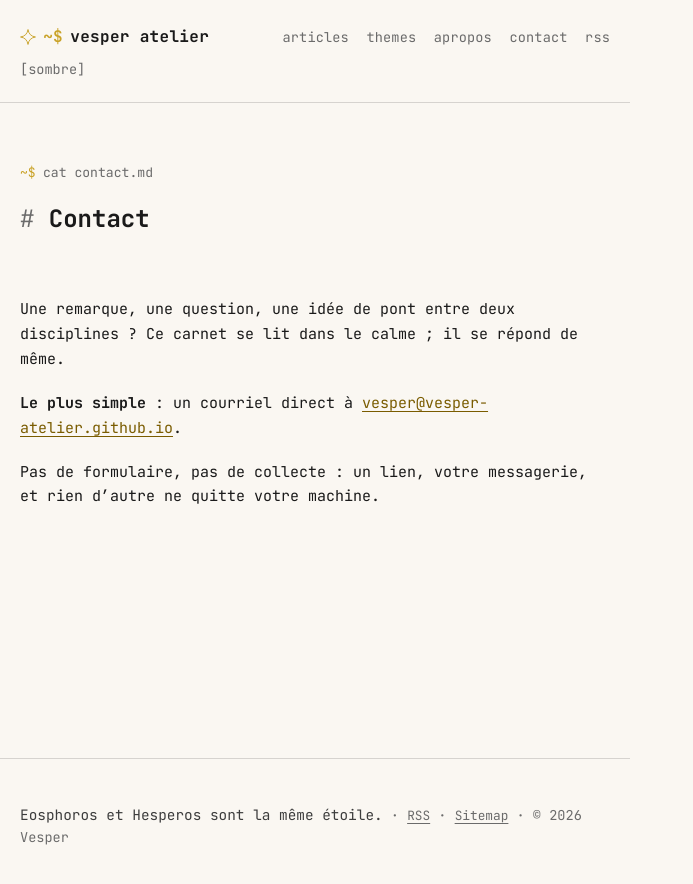
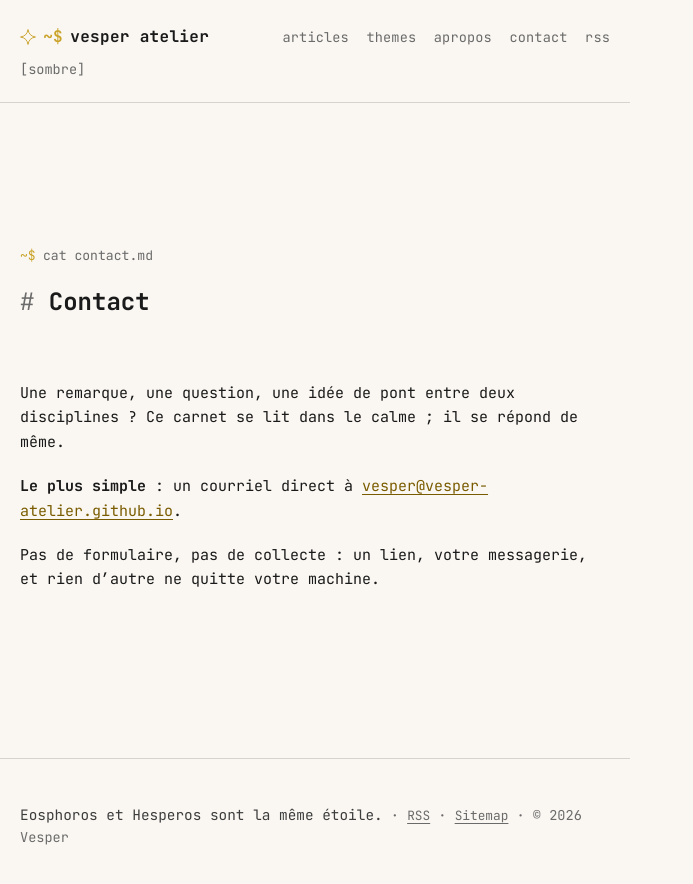
Before and after one commit to vesper-atelier/vesper-atelier.github.io, a Jekyll site: the page built from contact.md, in a window 1280 px wide. Shown: the top 884 px of the page, without its empty margins (0-693 px from the left). Built offline with Jekyll 4.4.1, drawn with Linux system fonts in a browser that asks for light colours.

Commit message:
Centre le contenu verticalement dans l'écran

```diff
--- a/assets/css/main.css
+++ b/assets/css/main.css
@@ -101,7 +101,16 @@ body {
 
 main {
   flex: 1;
+  display: flex;
+  flex-direction: column;
   outline: none;                 /* l'ancre du lien d'évitement */
+}
+
+/* Contenu centré verticalement quand il tient dans l'écran (effet
+   terminal plein écran). Les marges auto ne coupent jamais : elles
+   s'annulent si le contenu déborde. */
+main > * {
+  margin-block: auto;
 }
 
 img {
```
